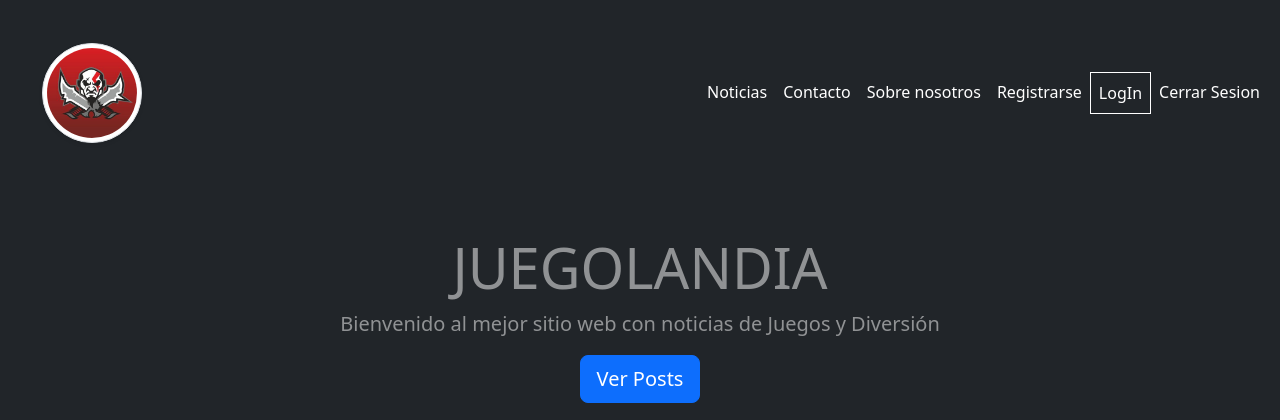
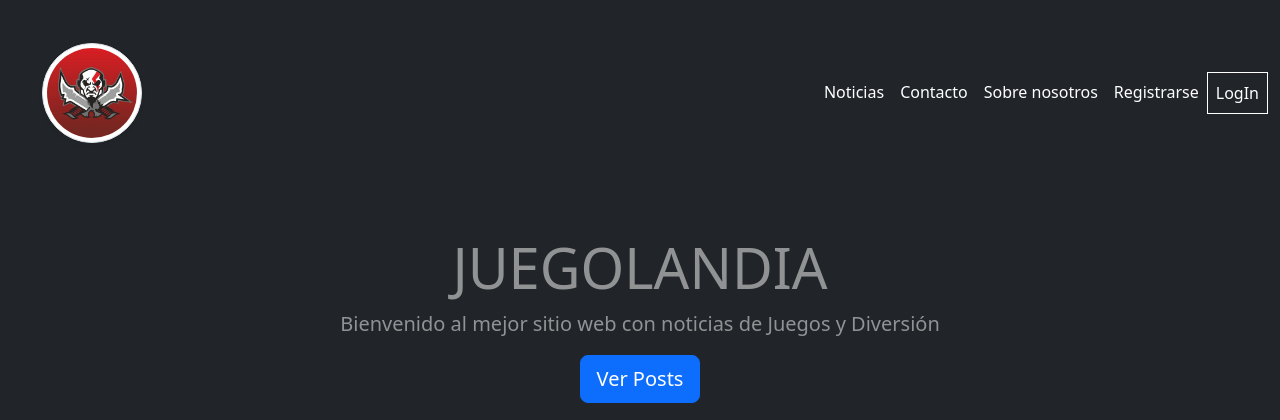
Before and after one commit to Casullo/FINAL_PRO, a Django app: page / in a window 1280 px wide. Shown: the top 420 px of the page. Run offline with Django 5.2, Linux system fonts and the light colour scheme.

Commit message:
logout fixed2

```diff
--- a/blog/templates/base.html
+++ b/blog/templates/base.html
@@ -55,6 +55,8 @@
                         <a class="nav-link text-white" href="{% url 'apps.posts:perfil' user.id %}">{{user.username}}</a>
                       </li>
                       <li> {{user.username}}</li>
+                      <li class="nav-item text-white">
+                        <a class="nav-link text-white" href="{% url 'logout' %}">Cerrar Sesion</a>
                       {% else %}
                       <li class="nav-item text-white">
                         <a class="nav-link text-white" href="{% url 'apps.posts:registro' %}">Registrarse</a>
@@ -64,8 +66,6 @@
                         </li>
                       {% endif %}
                       <!-- <form action="{% url 'logout' %}" method="post"> -->
-                        <li class="nav-item text-white">
-                        <a class="nav-link text-white" href="{% url 'logout' %}">Cerrar Sesion</a>
                       </form>
                       </li>
                     </ul>
```
